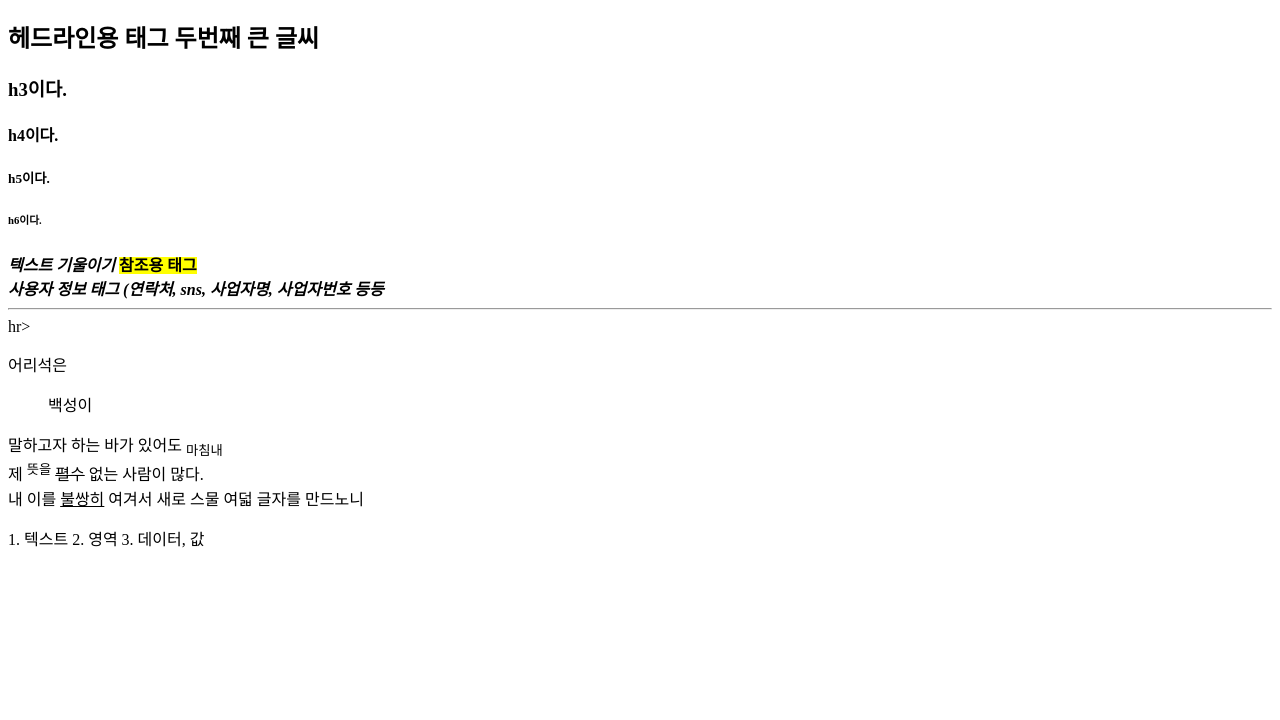
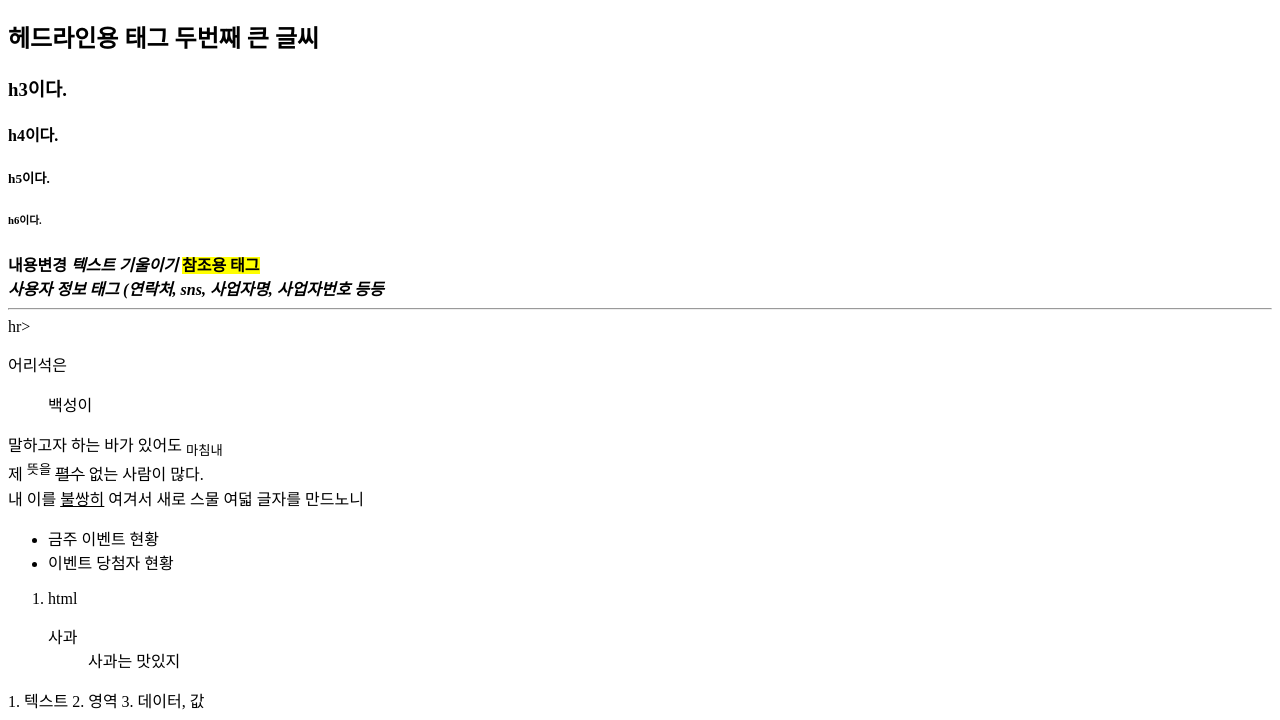
Before and after one commit to kimsunwoo12/ksw, a plain HTML site: page 2023.11.01/index.html in a window 1280 px wide. Shown: the part 190-910 px from the top of the page. Before the commit the page ends 800 px from the top, so only its background shows below. Drawn offline with Linux system fonts and the light colour scheme.

Commit message:
2023.11.2

```diff
--- a/2023.11.01/index.html
+++ b/2023.11.01/index.html
@@ -21,7 +21,7 @@
         <h4>h4이다.</h4>
         <h5>h5이다.</h5>
         <h6>h6이다.</h6>
-
+내용변경
         <em>텍스트 기울이기</em>
         <mark>참조용 태그</mark>
         <address>사용자 정보 태그 (연락처, sns, 사업자명, 사업자번호 등등</address>
@@ -31,6 +31,19 @@
         제 <sup>뜻을</sup> <s>펼수</s> 없는 사람이 많다.<br>
     내 이를 <u>불쌍히</u> 여겨서 새로 스물 여덟 글자를 만드노니</p>
     </b>
+
+    <ul>
+        <li>금주 이벤트 현황</li>
+        <li>이벤트 당첨자 현황</li>
+        </ul>
+        <ol>
+<li>html</li>
+<dl> <dt>사과</dt>
+    <dd>사과는 맛있지</dd>
+
+</dl>
+
+   </ol>
 </body>
 </html>
 
```
